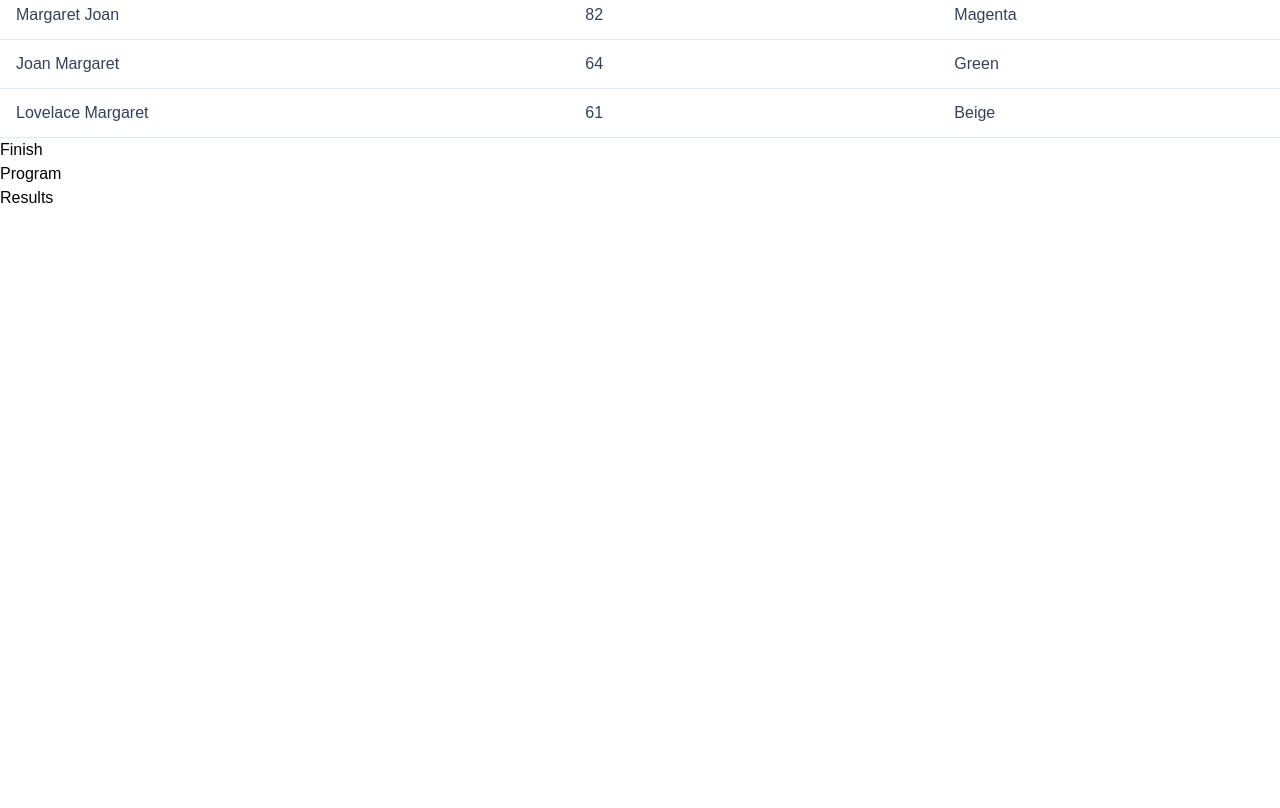
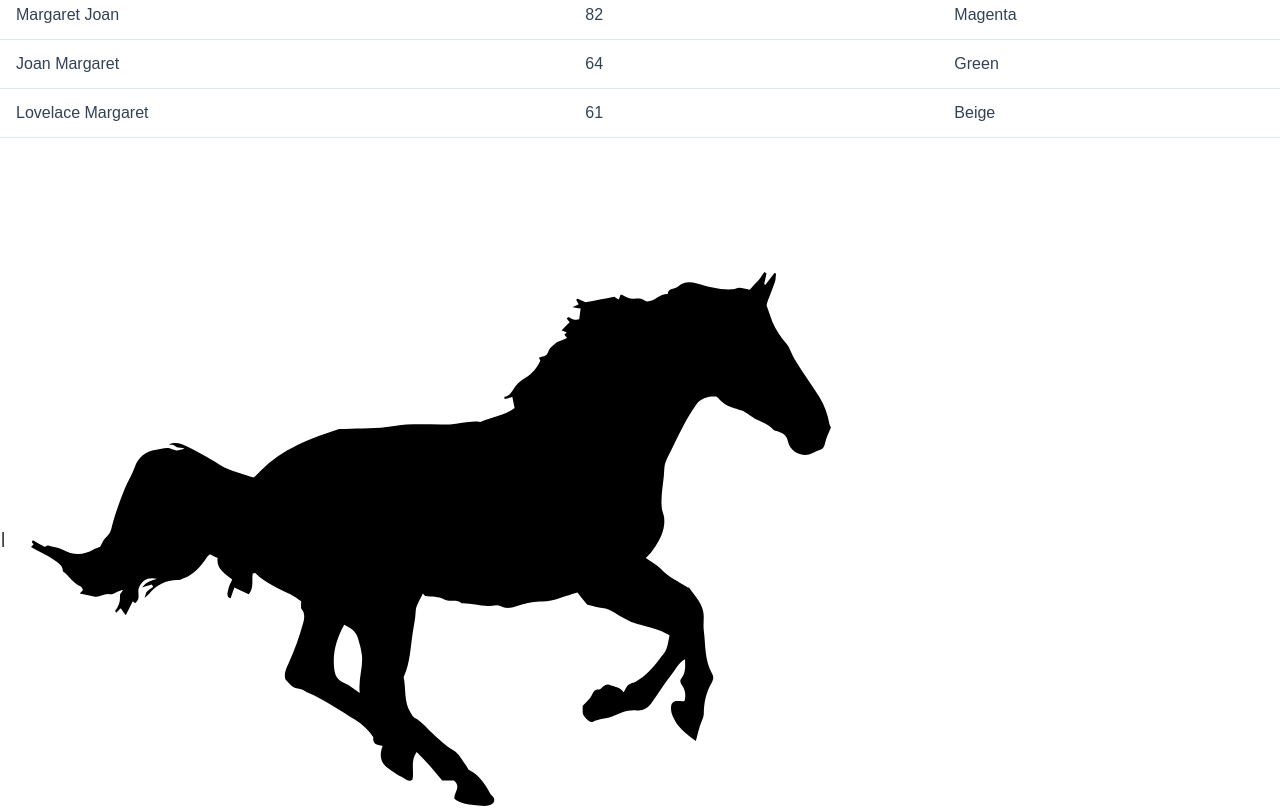
Before and after one commit to SezerYardim/insider-case-study, a Vue app: page / in a window 1280 px wide. Shown: the part 1000-1808 px from the top of the page. Before the commit the page ends 1210 px from the top, so only its background shows below. Built offline with nearby package versions, Linux system fonts and the light colour scheme; a web font is replaced by a local one.

Commit message:
store initial values

```diff
--- a/src/components/Hippodrome/AppHippodrome.vue
+++ b/src/components/Hippodrome/AppHippodrome.vue
@@ -6,11 +6,11 @@
     <table class="table-fixed border w-full">
       <tbody>
         <hippodrome-row
-          v-for="horse in $store.state.race.activeRun?.participants"
-          :key="horse.horse?.name"
-          :number="horse.position"
-          :distance="horse.distance"
-          :color="horse.horse?.color"
+          v-for="(participant, index) in $store.state.race.activeRun?.participants"
+          :key="participant?.horse?.name || index"
+          :position="participant?.position"
+          :distance="participant?.distance || 0"
+          :color="participant?.horse?.color"
         />
       </tbody>
     </table>
--- a/src/components/HippodromeNumber/HippodromeNumber.interface.ts
+++ b/src/components/HippodromeNumber/HippodromeNumber.interface.ts
@@ -1,3 +1,3 @@
 export interface HippodromeNumberProps {
-  number?: number;
+  position?: string;
 }
--- a/src/components/HippodromeNumber/HippodromeNumber.vue
+++ b/src/components/HippodromeNumber/HippodromeNumber.vue
@@ -8,7 +8,7 @@
     class="py-6 px-5 flex items-center justify-center bg-green-500 border border-white"
   >
     <p class="-rotate-90 text-xl text-white font-semibold">
-      {{ number }}
+      {{ position }}
     </p>
   </div>
 </template>
--- a/src/components/HippodromeRow/HippodromeRow.vue
+++ b/src/components/HippodromeRow/HippodromeRow.vue
@@ -8,7 +8,7 @@
 <template>
   <tr>
     <td width="30">
-      <hippodrome-number :number="number"></hippodrome-number>
+      <hippodrome-number :position="position || ' | '"></hippodrome-number>
     </td>
     <td
       class="border-y-2 border-y-dashed border-y-black w-80 border-r-8 border-r-red-500 border-r-solid"
--- a/src/stores/state.interface.ts
+++ b/src/stores/state.interface.ts
@@ -18,7 +18,7 @@
 }
 export interface Participant {
   horse: Horse | undefined;
-  position: number | undefined;
+  position: string | undefined;
   distance: number;
 }
 
--- a/src/stores/store.ts
+++ b/src/stores/store.ts
@@ -12,18 +12,19 @@
 
 export const store = createStore<State>({
   state() {
+    const initialRuns = runs.map((run, index) => ({
+      name: getOrdinalSuffix(index + 1) + " " + "Lap" + " " + run,
+      type: run,
+      participants: Array(10).fill(undefined),
+    }));
     return {
       horseList: Array(20)
         .fill(void 0)
         .map(() => generateHorse()),
       race: {
-        runs: runs.map((run) => ({
-          name: "",
-          type: run,
-          participants: [],
-        })),
-        results: [],
-        activeRun: null,
+        runs: initialRuns,
+        results: initialRuns,
+        activeRun: initialRuns[0],
         runIndex: 0,
         activeIntervals: [],
       },
@@ -109,9 +110,9 @@
               clearInterval(raceInterval);
               state.race.results[state.race.runIndex].participants[position] = {
                 ...participant,
-                position: ++position,
+                position: position ? (++position).toString() : undefined,
               };
-              resolve({ ...participant, position: position });
+              resolve({ ...participant, position: position.toString() });
             }
           }, 100);
           commit("setActiveIntervals", [
```
